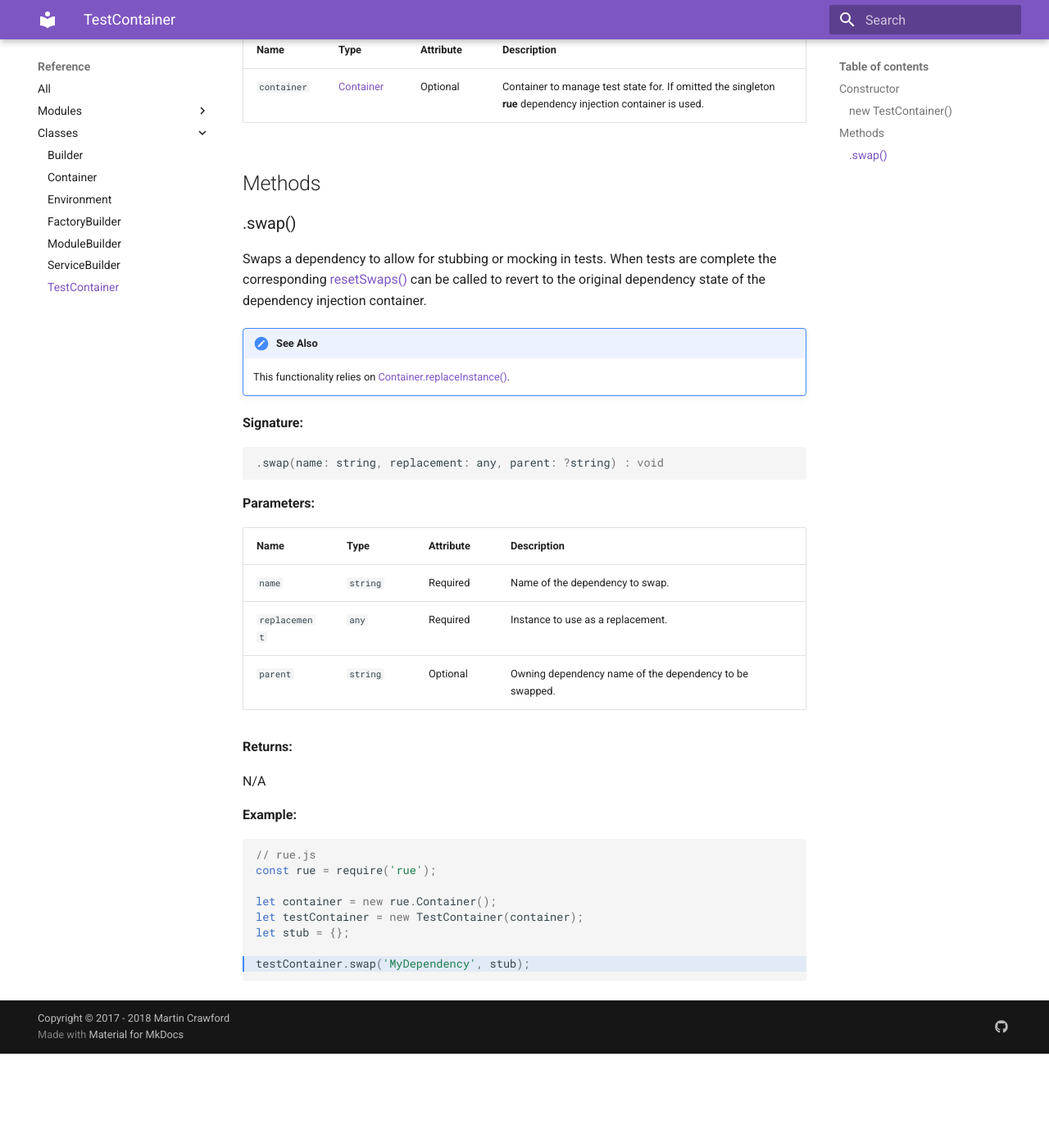
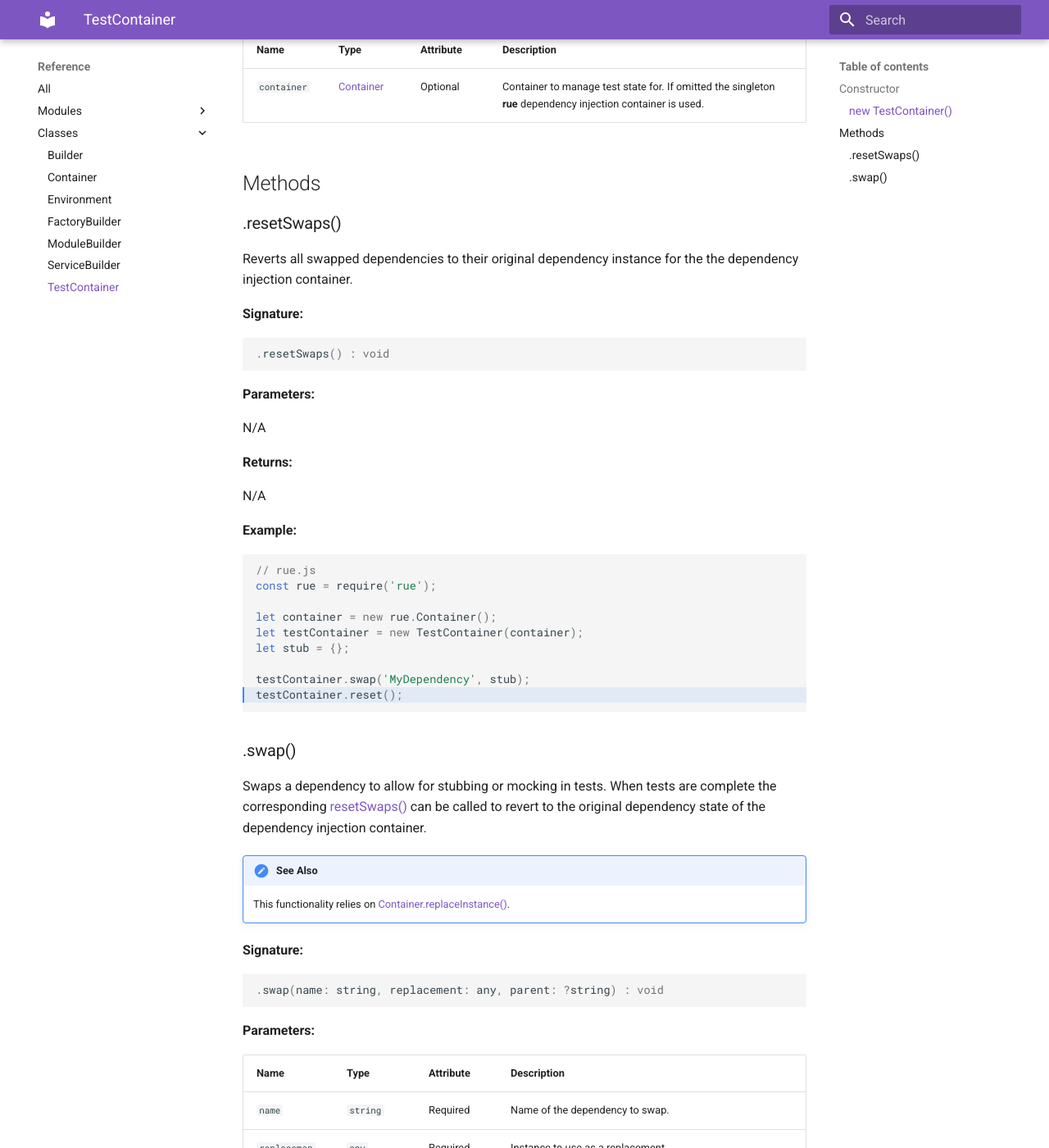
Before and after one commit to bemisguided/rue-docs, an MkDocs documentation site: the page built from docs/reference/class-test-container.md, in a window 1280 px wide and 1400 px high, scrolled down 658 px. Shown: the whole window at 82% size. Built offline with MkDocs 1.6.1 and Material for MkDocs 9.7.7, drawn with Linux system fonts in a browser that asks for light colours; old or Windows-style settings are respelled for this version of MkDocs; before the commit the page ends 1943 px from its top, so only the background shows below that.

Commit message:
Add Test Container initial documentation

````diff
--- a/docs/reference/class-test-container.md
+++ b/docs/reference/class-test-container.md
@@ -27,6 +27,37 @@ new TestContainer(container: ?Container);
 
 
 ## Methods
+### .resetSwaps()
+Reverts all swapped dependencies to their original dependency instance for the
+the dependency injection container.
+
+**Signature:**
+
+```javascript
+.resetSwaps() : void
+```
+
+**Parameters:**
+
+N/A
+
+**Returns:**
+
+N/A
+
+**Example:**
+
+```javascript hl_lines="9"
+// rue.js
+const rue = require('rue');
+
+let container = new rue.Container();
+let testContainer = new TestContainer(container);
+let stub = {};
+
+testContainer.swap('MyDependency', stub);
+testContainer.reset();
+```
 
 ### .swap()
 Swaps a dependency to allow for stubbing or mocking in tests. When tests are
````
Also changed, not shown: docs/reference/class-container.md (+1 -1 lines).
